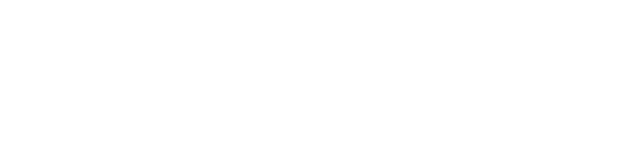
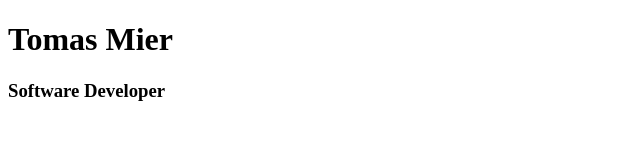
Before and after one commit to onlysunshines/web-portfolio, a plain HTML site: page index.html in a window 1280 px wide. Shown: the whole page, without its empty margins (0-640 px from the left). Drawn offline with Linux system fonts and the light colour scheme.

Commit message:
Update index.html

```diff
--- a/index.html
+++ b/index.html
@@ -7,10 +7,14 @@
         <title>Tomas Mier | Software Developer</title>
         <meta name="description" content="">
         <meta name="viewport" content="width=device-width, initial-scale=1">
-        <link rel="stylesheet" href="style.css" text="text/css">
+        <link rel="stylesheet" href="style.css" type="text/css">
     </head>
 
     <body>
+        <div>
+            <h1>Tomas Mier</h1>
+            <h3>Software Developer</h3>
+        </div>
 
 
         <script src="" async defer></script>
```
